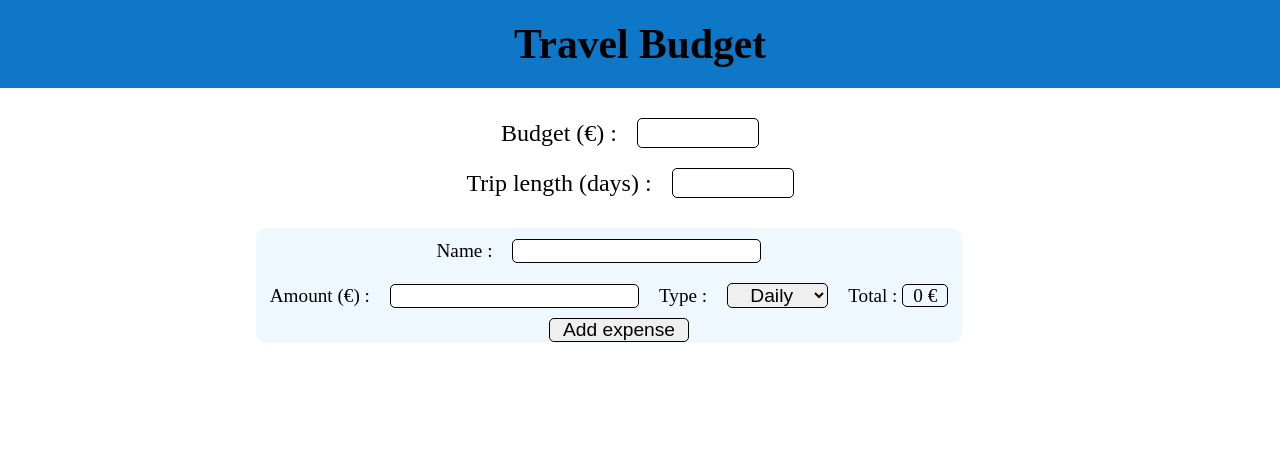
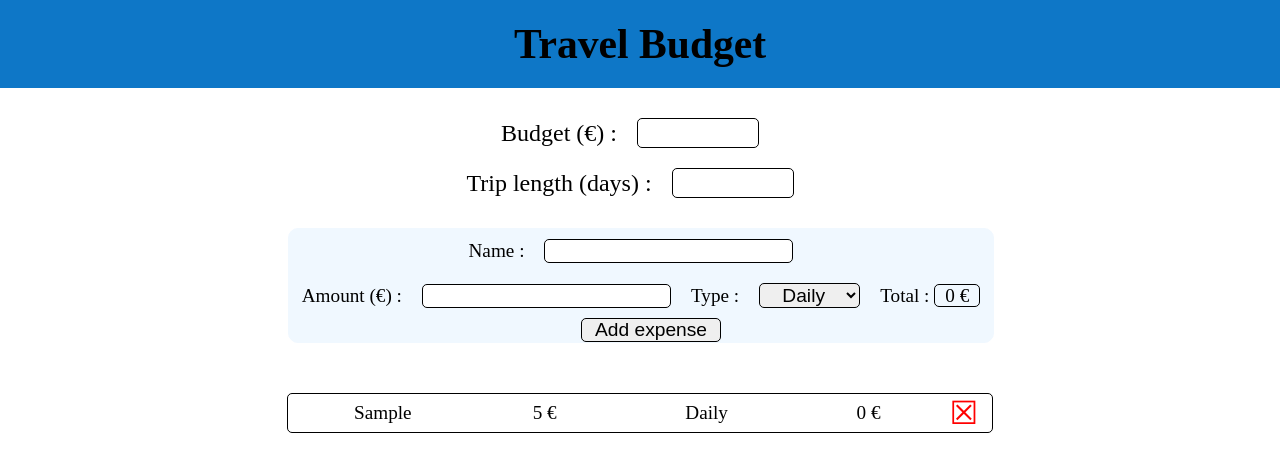
Before and after one commit to JordanDonguy/travelbudget, a React (Create React App) app: page / in a window 1280 px wide. Both pictures are taken after typing "Sample", "5" into the empty fields and a click on the button "Add expense". Shown: the top 472 px of the page. Built offline with nearby package versions, Linux system fonts and the light colour scheme.

Commit message:
Add expensesList component

```diff
--- a/src/app/App.js
+++ b/src/app/App.js
@@ -6,6 +6,7 @@ import {
 } from "react-router-dom";
 import Budget from "../features/budget/budget";
 import AddExpenseForm from "../features/expenses/addExpenseForm/addExpenseForm";
+import ExpensesList from "../features/expenses/expensesList/expensesList";
 
 export default function App() {
   return (
@@ -15,6 +16,7 @@ export default function App() {
       </header>
       <Budget />
       <AddExpenseForm />
+      <ExpensesList />
     </div>
   );
 };
--- a/src/features/expenses/addExpenseForm/addExpenseForm.module.css
+++ b/src/features/expenses/addExpenseForm/addExpenseForm.module.css
@@ -5,7 +5,7 @@
     flex-wrap: wrap;
     background-color: aliceblue;
     width: 55vw;
-    margin: 0px 20%;
+    margin: 0px 22.5vw;
     border: solid 1px aliceblue;
     border-radius: 10px;
     font-size: 1.2rem;
--- /dev/null
+++ b/src/features/expenses/expensesList/expensesList.js
@@ -0,0 +1,25 @@
+import React from 'react';
+import { useSelector } from 'react-redux';
+import { selectExpenses } from '../expensesSlice';
+import styles from './expensesList.module.css';
+
+const ExpensesList = () => {
+    const expenses = useSelector(selectExpenses);
+    const renderedExpenses = expenses.map(expense => (
+        <article key={expense.id}  className={styles.expense}>
+            <span className={styles.name}>{expense.name}</span>
+            <span className={styles.amount}>{expense.amount} €</span>
+            <span className={styles.type}>{expense.type}</span>
+            <span className={styles.total}>{expense.total} €</span>
+            <button className={styles.x}>☒</button>
+        </article>
+    ))
+
+  return (
+    <div className={styles.expensesList}>
+        <div>{renderedExpenses}</div>
+    </div>
+  )
+}
+
+export default ExpensesList;
--- /dev/null
+++ b/src/features/expenses/expensesList/expensesList.module.css
@@ -0,0 +1,34 @@
+.expensesList {
+    display: flex;
+    justify-content: center;
+    margin-top: 30px;
+    font-size: 1.2rem;
+}
+
+.expense {
+    display: flex;
+    justify-content: center;
+    align-items: center;
+    width: 55vw;
+    border: 1px solid black;
+    border-radius: 5px;
+    margin: 20px;
+
+}
+
+.name, .type, .amount, .total {
+    width: 23%;
+    text-align: center;
+}
+
+.x {
+    color: red;
+    border: none;
+    background-color: transparent;
+    font-size: 2rem;
+}
+
+.x:hover {
+    cursor: pointer;
+    color:brown;
+}
```
